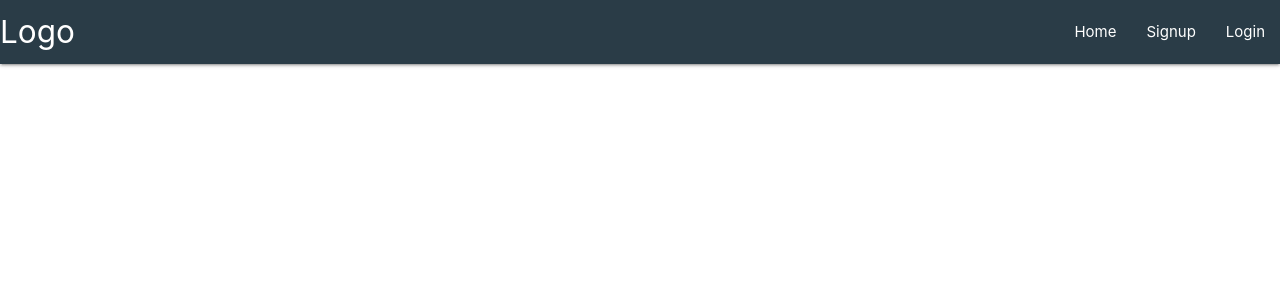
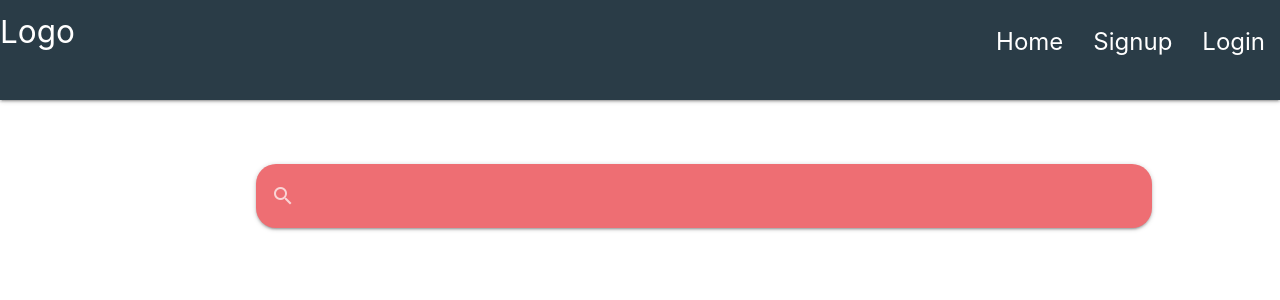
Before and after one commit to vamsikri-hash/dvservice, a React (Create React App) app: page /search in a window 1280 px wide. Shown: the top 300 px of the page. Built offline with nearby package versions, Linux system fonts and the light colour scheme.

Commit message:
to handle query answers

```diff
--- a/src/App.css
+++ b/src/App.css
@@ -3,3 +3,12 @@
   grid-template-columns: repeat(2, 3fr);
   grid-gap: 1rem;
 }
+
+.nav-large {
+  height: 100px;
+}
+
+.large {
+  font-size: x-large;
+  padding-top: 10px;
+}
--- a/src/App.js
+++ b/src/App.js
@@ -9,9 +9,12 @@ import Register from "./components/auth/Register";
 import Login from "./components/auth/Login";
 import setAuthToken from "./utils/setAuthToken";
 import Navbar from "./components/Layouts/Navbar";
-import ArticleForm from "./components/articles/ArticleForm";
 import ArticleState from "./context/article/ArticleState";
 import ArticleDisplay from "./components/pages/ArticlesDisplay";
+import HistoryDisplay from "./components/pages/HistoryDisplay";
+import HistoryState from "./context/history/HistoryState";
+import QueryDisplay from "./components/pages/QueryDisplay";
+
 if (localStorage.token) {
   setAuthToken(localStorage.token);
 }
@@ -25,6 +28,7 @@ const App = () => {
   return (
     <AuthState>
       <ArticleState>
+        <HistoryState>
           <Router>
             <Fragment>
               <Navbar />
@@ -34,9 +38,12 @@ const App = () => {
                 <Route exact path='/signup' component={Register} />
                 <Route exact path='/login' component={Login} />
                 <Route exact path='/articles' component={ArticleDisplay} />
+                <Route exact path='/history' component={HistoryDisplay} />
+                <Route exact path='/search' component={QueryDisplay} />
               </Switch>
             </Fragment>
           </Router>
+        </HistoryState>
       </ArticleState>
     </AuthState>
   );
--- a/src/components/articles/Articles.js
+++ b/src/components/articles/Articles.js
@@ -11,7 +11,7 @@ const Articles = () => {
   }, []);
 
   return (
-    <Fragment>
+    <div style={{ marginTop: "100px" }}>
       <div className='row '>
         <div className='grid-2'>
           {articles !== null ? (
@@ -23,7 +23,7 @@ const Articles = () => {
           )}
         </div>
       </div>
-    </Fragment>
+    </div>
   );
 };
 
--- a/src/components/auth/Login.js
+++ b/src/components/auth/Login.js
@@ -42,7 +42,7 @@ const Login = props => {
       <div className='col s12 m7'>
         <div className='card horizontal medium-width card-panel hoverable'>
           <div className='card-stacked  small'>
-            <div class='card-content'>
+            <div className='card-content'>
               <form className='col s12 ' onSubmit={onSubmit}>
                 <h4 className='blue-text text-darken-2 mid'>Login</h4>
 
--- a/src/context/auth/AuthState.js
+++ b/src/context/auth/AuthState.js
@@ -94,9 +94,10 @@ const AuthState = props => {
       });
       loaduser();
     } catch (error) {
+      console.log(error);
       dispatch({
         type: LOGIN_FAIL,
-        payload: error.response.data.message
+        payload: error
       });
     }
   };
```
Also changed, not shown: src/context/answers/AnswerState.js (added), src/context/answers/answerContext.js (added), src/context/answers/answerReducer.js (added). Lines whose indentation alone changed are shown as unchanged.
